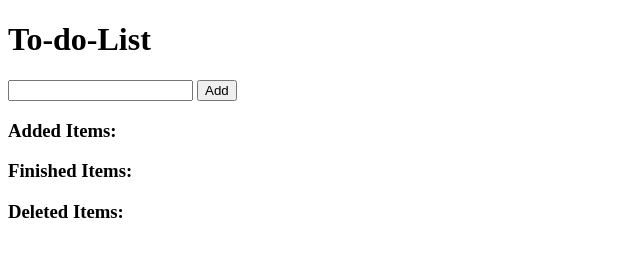
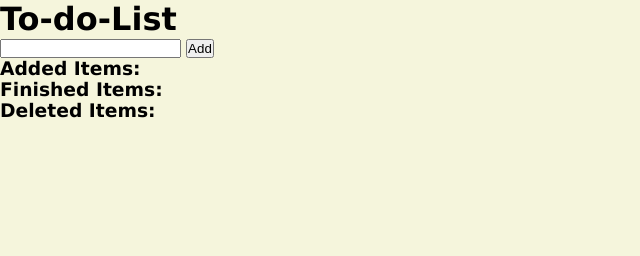
Before and after one commit to sgujuluva/to-do-list-DOM, a website: page src/index.html in a window 1280 px wide. Shown: the whole page, without its empty margins (0-640 px from the left). Drawn offline with nearby package versions, Linux system fonts and the light colour scheme; files that its build step writes are made by us from their sources.

Commit message:
scss abstract and layout generated

```diff
--- a/src/index.html
+++ b/src/index.html
@@ -9,6 +9,7 @@
 </head>
 <body>
 <!-- <img src="./img/image1.png" alt="image1"> -->
+<div class = "main">
 <h1>To-do-List</h1>
 <form>
 <input type="text" name="text" id="user-input">
@@ -27,5 +28,6 @@
     <ol class = "yet-to-do"></ol>
 </div>
 <script src="./js/index.js"></script>
+</div>
 </body>
 </html>
--- /dev/null
+++ b/src/scss/abstract/__abstract-dir.scss
@@ -0,0 +1 @@
+@import "./variables";
--- /dev/null
+++ b/src/scss/abstract/_variables.scss
@@ -0,0 +1,8 @@
+//variables
+$my-heading-font :'PT Sans', sans-serif;
+
+//colors:
+$main-background-color : beige;
+$finished-item-color : orange;
+$deleted-item-color : red;
+$added-item-color : green;
--- /dev/null
+++ b/src/scss/layout/__layout-dir.scss
@@ -0,0 +1 @@
+@import "./heading-style";
--- a/src/scss/main.scss
+++ b/src/scss/main.scss
@@ -1,3 +1,20 @@
+@import url("https://fonts.googleapis.com/css2?family=PT+Sans:ital@1&family=Roboto:ital,wght@0,300;0,400;0,500;1,400&display=swap");
+@import "./abstract/_abstract-dir";
+@import "./layout/_layout-dir";
+
+*{
+    margin:0;
+    box-sizing: border-box;
+    padding :0;
+}
+//body styling
+body{
+    width:100vw;
+    height:100vh;
+    background-color: $main-background-color;
+    font-family: Verdana, Geneva, Tahoma, sans-serif;
+
+}
 //click tick and not done
 .done{
     color : green;
```
Also changed, not shown: src/scss/layout/_heading-style.scss (added).
